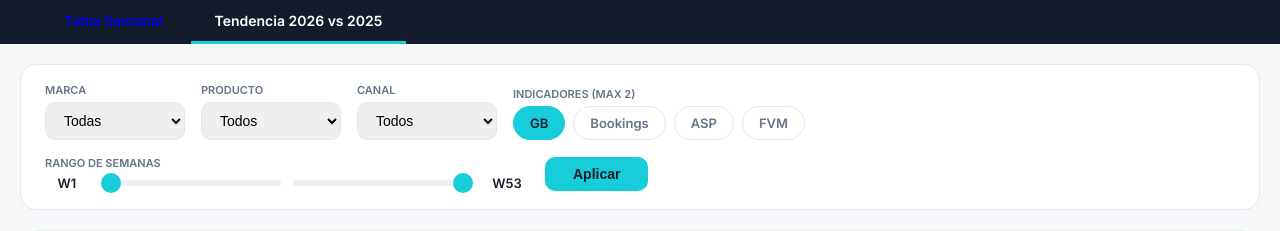
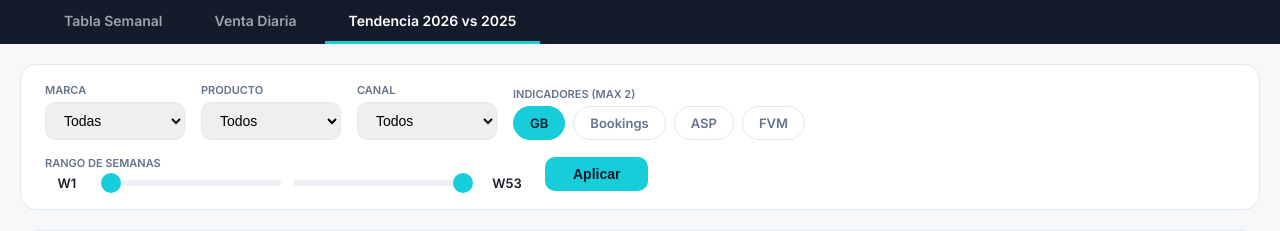
Before and after one commit to diegoevalenciadespegar/co-dashboard, a Flask app: page /trend in a window 1280 px wide. Shown: the part 107-338 px from the top of the page. Run offline with Flask 3, Linux system fonts and the light colour scheme; some libraries are stand-ins or nearby versions.

Commit message:
feat: trend page with Venta Diaria tab, dual-axis chart, peak/valley annotations

```diff
--- a/app/templates/trend.html
+++ b/app/templates/trend.html
@@ -14,7 +14,8 @@
         .header { background: linear-gradient(135deg, var(--desp-dark) 0%, var(--desp-dark-2) 100%); color: white; padding: 24px 40px; display: flex; align-items: center; gap: 16px; }
         .header-logo { width: 40px; height: 40px; background: var(--desp-primary); border-radius: 10px; display: flex; align-items: center; justify-content: center; font-size: 20px; font-weight: 800; color: var(--desp-dark); }
         .nav-tabs { display: flex; gap: 4px; padding: 0 40px; background: var(--desp-dark); }
-        .nav-tab { padding: 12px 24px; text-decoration: none; font-size: 14px; font-weight: 600; border-bottom: 3px solid transparent; transition: all 0.2s; }
+        .nav-tab { padding: 12px 24px; color: rgba(255,255,255,0.6); text-decoration: none; font-size: 14px; font-weight: 600; border-bottom: 3px solid transparent; transition: all 0.2s; }
+        .nav-tab:hover { color: white; }
         .nav-tab.active { color: white; border-bottom-color: var(--desp-primary); }
         .container { max-width: 1400px; margin: 20px auto; padding: 0 20px; }
         .filters-bar { background: var(--bg-card); border-radius: 16px; padding: 18px 24px; margin-bottom: 20px; border: 1px solid var(--gray-border); display: flex; flex-wrap: wrap; gap: 16px; align-items: flex-end; }
@@ -43,6 +44,7 @@
     </div>
     <div class="nav-tabs">
         <a href="/" class="nav-tab">Tabla Semanal</a>
+        <a href="/daily" class="nav-tab">Venta Diaria</a>
         <a href="/trend" class="nav-tab active">Tendencia 2026 vs 2025</a>
     </div>
     <div class="container">
```
